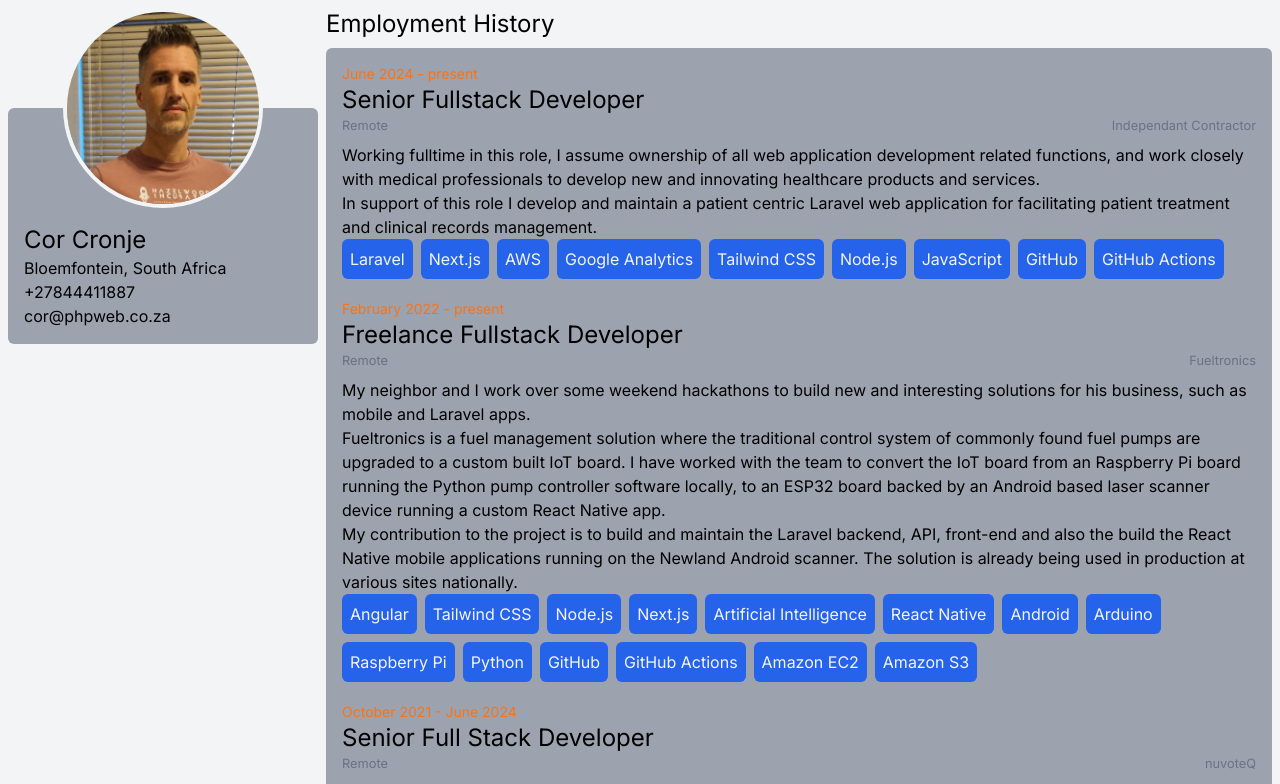
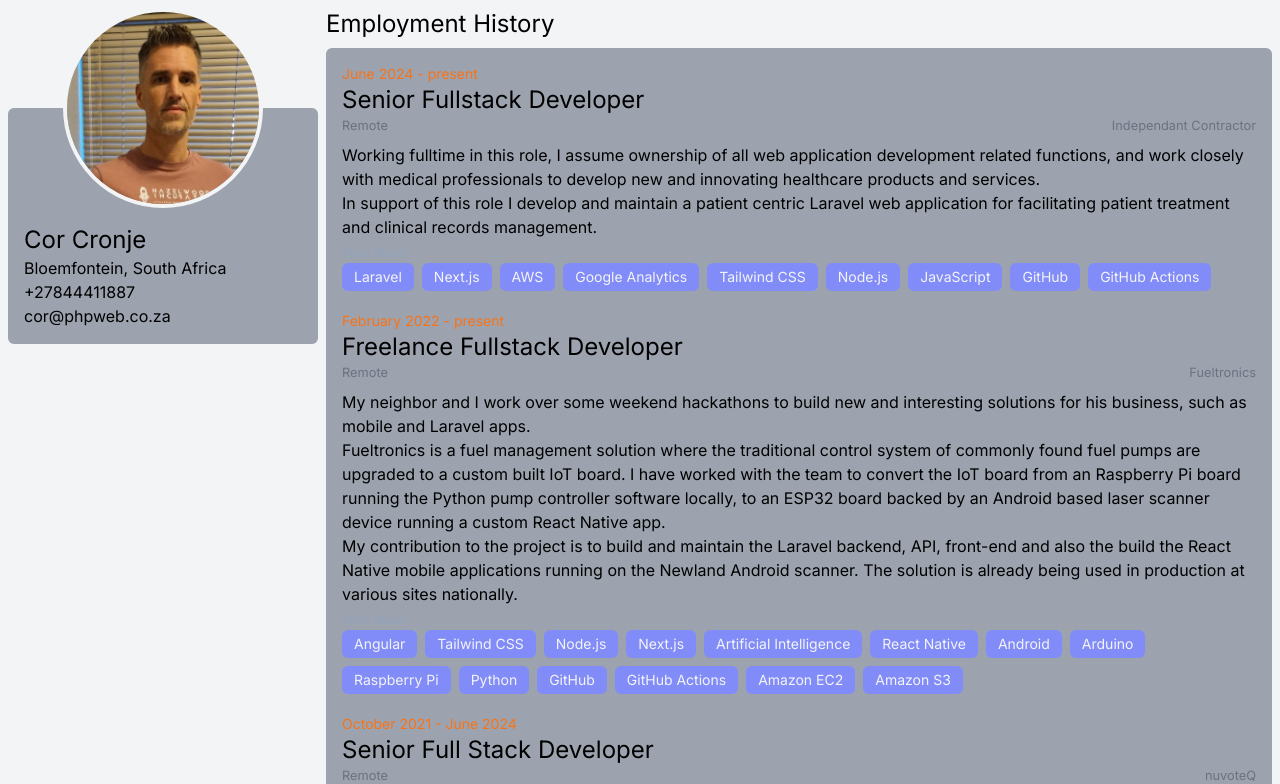
Before and after one commit to corcronje/portfolio-next, a Next.js app: page / in a window 1280 px wide. Shown: the top 784 px of the page. Built offline with nearby package versions, Linux system fonts and the light colour scheme.

Commit message:
[main] Update tech stack and tech stack item components with improved theming

```diff
--- a/src/components/TechStack.tsx
+++ b/src/components/TechStack.tsx
@@ -2,10 +2,13 @@ import React from 'react'
 
 function TechStack({children}) {
   return (
-    <ul className='flex flex-row flex-wrap gap-2'>
-        {children}
-    </ul>
-  )
+    <>
+      <small className="w-full text-slate-400 text-xs font-bold">
+        Tech Stack
+      </small>
+      <ul className="flex flex-row flex-wrap gap-2 text-sm">{children}</ul>
+    </>
+  );
 }
 
 export default TechStack
--- a/src/components/TechStackItem.tsx
+++ b/src/components/TechStackItem.tsx
@@ -2,7 +2,7 @@ import React from 'react'
 
 function TechStackItem({children}) {
   return (
-    <li className='flex flex-col justify-center items-center text-center p-2 bg-blue-600 text-gray-100 rounded-md'>
+    <li className='flex flex-col justify-center items-center text-center px-3 py-1 bg-indigo-400 text-gray-100 rounded-md'>
         {children}
     </li>
   )
```
